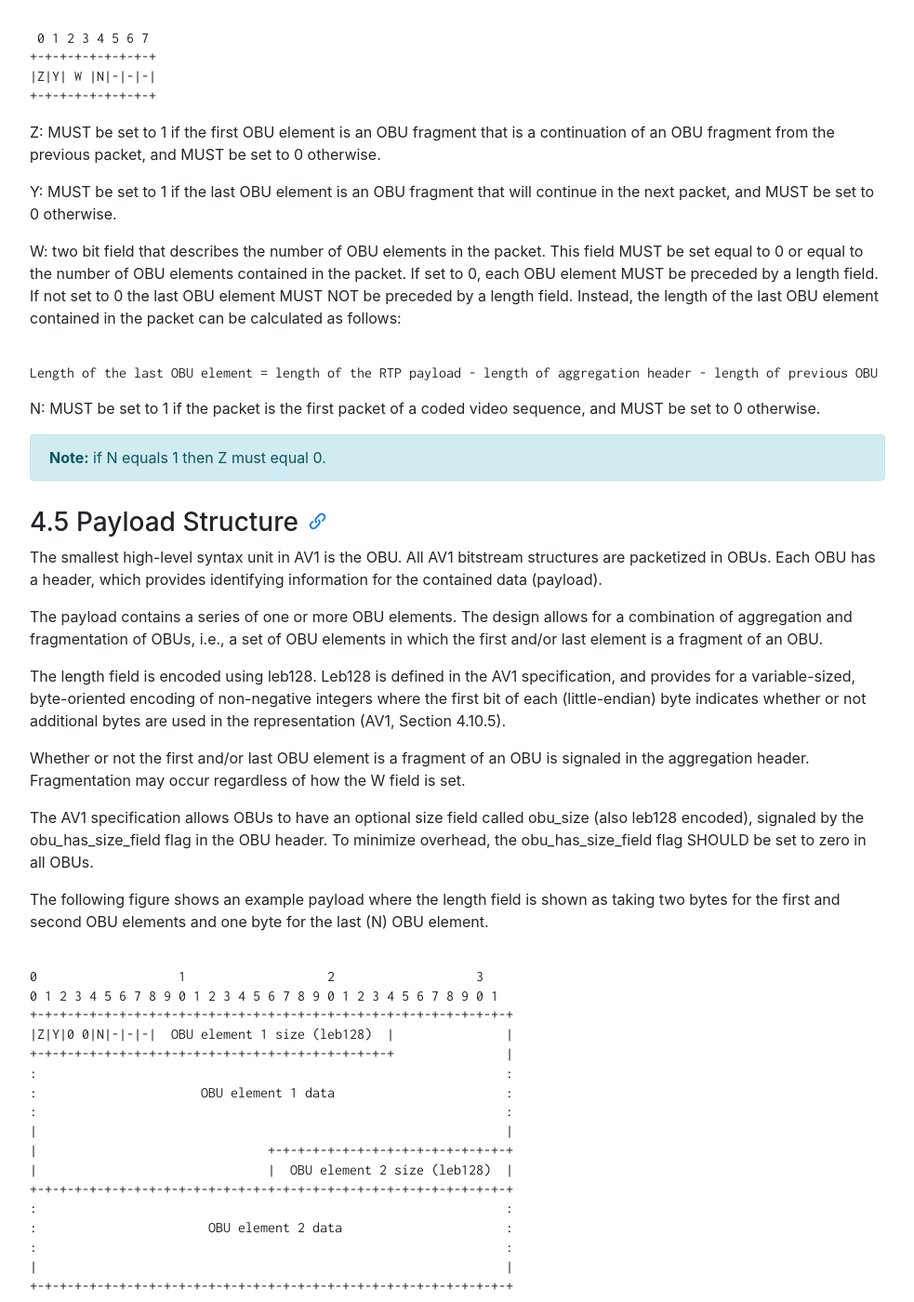
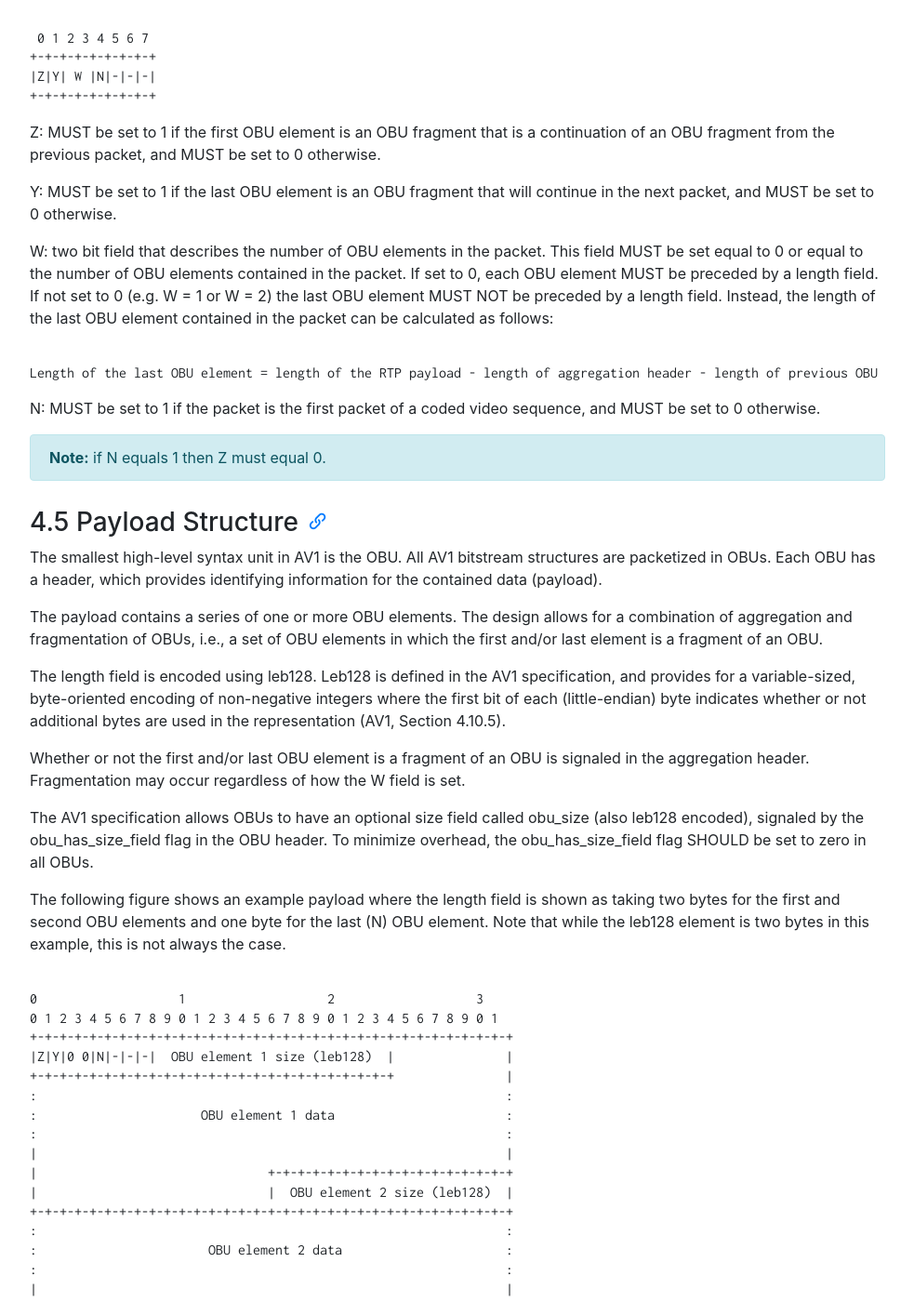
Before and after one commit to AOMediaCodec/av1-rtp-spec, a Jekyll site: the page built from index.md, in a window 1280 px wide and 1400 px high, scrolled down 4762 px. Shown: the whole window at 93% size, without its empty margins (53-1036 px from the left). Built offline with Jekyll 4.4.1, drawn with Linux system fonts in a browser that asks for light colours; nearby versions of some CDN libraries.

Commit message:
Potential ambiguities in 4.4 and 4.5
Fix for Issue https://github.com/AOMediaCodec/av1-rtp-spec/issues/106

```diff
--- a/av1-rtp-spec.md
+++ b/av1-rtp-spec.md
@@ -153,7 +153,7 @@ Z: MUST be set to 1 if the first OBU element is an OBU fragment that is a contin
 
 Y: MUST be set to 1 if the last OBU element is an OBU fragment that will continue in the next packet, and MUST be set to 0 otherwise.
 
-W: two bit field that describes the number of OBU elements in the packet. This field MUST be set equal to 0 or equal to the number of OBU elements contained in the packet. If set to 0, each OBU element MUST be preceded by a length field. If not set to 0 the last OBU element MUST NOT be preceded by a length field. Instead, the length of the last OBU element contained in the packet can be calculated as follows:
+W: two bit field that describes the number of OBU elements in the packet. This field MUST be set equal to 0 or equal to the number of OBU elements contained in the packet. If set to 0, each OBU element MUST be preceded by a length field. If not set to 0 (e.g. W = 1 or W = 2) the last OBU element MUST NOT be preceded by a length field. Instead, the length of the last OBU element contained in the packet can be calculated as follows:
 
 <pre><code>
 Length of the last OBU element = length of the RTP payload - length of aggregation header - length of previous OBU elements including length fields
@@ -177,7 +177,7 @@ Whether or not the first and/or last OBU element is a fragment of an OBU is sign
 
 The AV1 specification allows OBUs to have an optional size field called obu_size (also leb128 encoded), signaled by the obu_has_size_field flag in the OBU header. To minimize overhead, the obu_has_size_field flag SHOULD be set to zero in all OBUs.
 
-The following figure shows an example payload where the length field is shown as taking two bytes for the first and second OBU elements and one byte for the last (N) OBU element.
+The following figure shows an example payload where the length field is shown as taking two bytes for the first and second OBU elements and one byte for the last (N) OBU element.  Note that while the leb128 element is two bytes in this example, this is not always the case.
 
 <pre><code>
 0                   1                   2                   3
```
